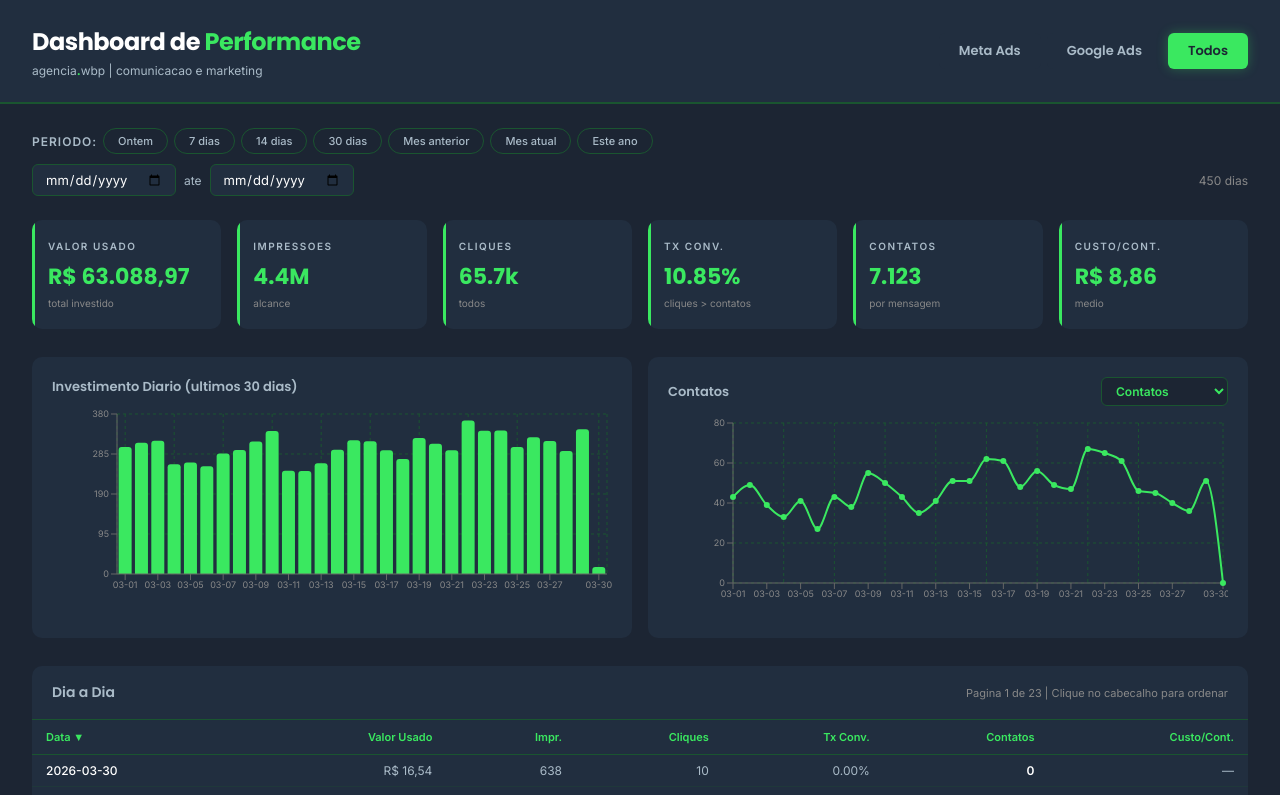
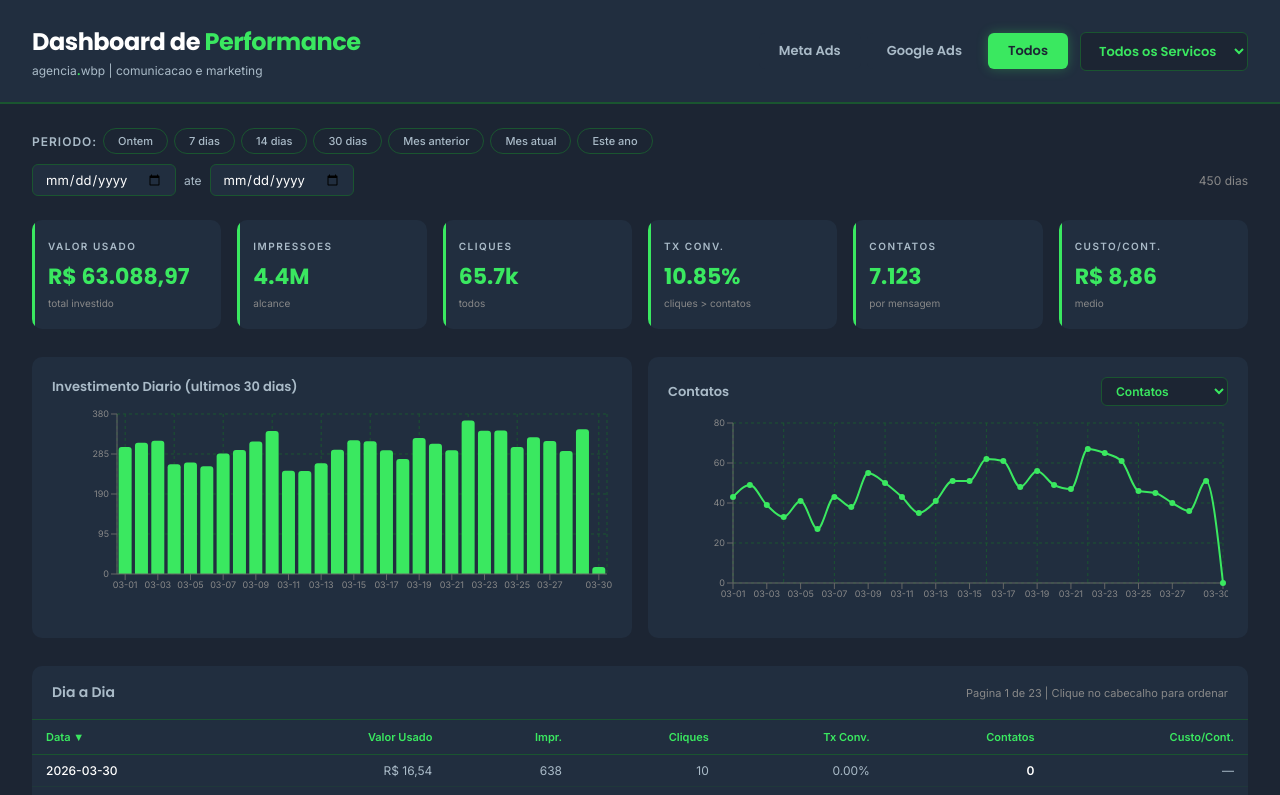
Before and after one commit to felipelongo06/majo_wbp, a React (Vite) app: page / in a window 1280 px wide. Shown: the top 795 px of the page. Built offline with nearby package versions, Linux system fonts and the light colour scheme.

Commit message:
Update Dashboard.jsx

```diff
--- a/src/Dashboard.jsx
+++ b/src/Dashboard.jsx
@@ -20,6 +20,7 @@ const fmtPct = (n) => n === null || n === undefined ? "—" : n.toFixed(2) + "%"
 
 export default function Dashboard() {
   const [source, setSource] = useState("both");
+  const [service, setService] = useState("all");
   const [dateFrom, setDateFrom] = useState("");
   const [dateTo, setDateTo] = useState("");
   const [sortCol, setSortCol] = useState("date");
@@ -49,6 +50,15 @@ export default function Dashboard() {
     cost_per_contact: { label: "Custo/Contato", fmtTip: v => v !== null ? "R$ " + v.toFixed(2) : "—", color: "#3AE860" }
   };
 
+  const filterByService = (rows) => {
+    if (service === "all") return rows;
+    return rows.filter(r => {
+      if (!r.campaign) return true;
+      const hasCompany = r.campaign.toLowerCase().includes("company");
+      return service === "company" ? hasCompany : !hasCompany;
+    });
+  };
+
   const data = useMemo(() => {
     let rows = [];
     if (source === "meta" || source === "both") {
@@ -57,6 +67,8 @@ export default function Dashboard() {
     if (source === "google" || source === "both") {
       GOOGLE_RAW.forEach(r => rows.push({...r, source: "Google Ads"}));
     }
+    // Apply service filter before aggregation
+    rows = filterByService(rows);
     if (source === "both") {
       // Aggregate by date
       const byDate = {};
@@ -78,7 +90,7 @@ export default function Dashboard() {
     if (dateFrom) rows = rows.filter(r => r.date >= dateFrom);
     if (dateTo) rows = rows.filter(r => r.date <= dateTo);
     return rows;
-  }, [source, dateFrom, dateTo]);
+  }, [source, service, dateFrom, dateTo]);
 
   const sorted = useMemo(() => {
     const s = [...data].sort((a, b) => {
@@ -164,10 +176,18 @@ export default function Dashboard() {
             agencia<span style={{color: C.green, fontWeight: 700}}>.</span>wbp | comunicacao e marketing
           </div>
         </div>
-        <div style={{display: "flex", gap: 6, width: mob ? "100%" : "auto"}}>
-          <button style={{...btnStyle(source==="meta"), flex: mob ? 1 : "none"}} onClick={() => {setSource("meta"); setPage(0);}}>Meta Ads</button>
-          <button style={{...btnStyle(source==="google"), flex: mob ? 1 : "none"}} onClick={() => {setSource("google"); setPage(0);}}>Google Ads</button>
-          <button style={{...btnStyle(source==="both"), flex: mob ? 1 : "none"}} onClick={() => {setSource("both"); setPage(0);}}>Todos</button>
+        <div style={{display: "flex", gap: mob ? 8 : 12, width: mob ? "100%" : "auto", flexDirection: mob ? "column" : "row", alignItems: mob ? "stretch" : "center"}}>
+          <div style={{display: "flex", gap: 6, flex: mob ? "none" : "none"}}>
+            <button style={{...btnStyle(source==="meta"), flex: mob ? 1 : "none"}} onClick={() => {setSource("meta"); setPage(0);}}>Meta Ads</button>
+            <button style={{...btnStyle(source==="google"), flex: mob ? 1 : "none"}} onClick={() => {setSource("google"); setPage(0);}}>Google Ads</button>
+            <button style={{...btnStyle(source==="both"), flex: mob ? 1 : "none"}} onClick={() => {setSource("both"); setPage(0);}}>Todos</button>
+          </div>
+          <select value={service} onChange={e => {setService(e.target.value); setPage(0);}}
+            style={{background: C.dark, border: "1px solid " + C.greenDark, borderRadius: 6, padding: mob ? "6px 10px" : "8px 14px", color: C.green, fontSize: mob ? 11 : 13, fontFamily: "Poppins, sans-serif", fontWeight: 600, cursor: "pointer", outline: "none", appearance: "auto"}}>
+            <option value="all" style={{background: C.dark, color: C.white}}>Todos os Servicos</option>
+            <option value="company" style={{background: C.dark, color: C.white}}>In Company</option>
+            <option value="clinica" style={{background: C.dark, color: C.white}}>Clinica</option>
+          </select>
         </div>
       </div>
 
```
